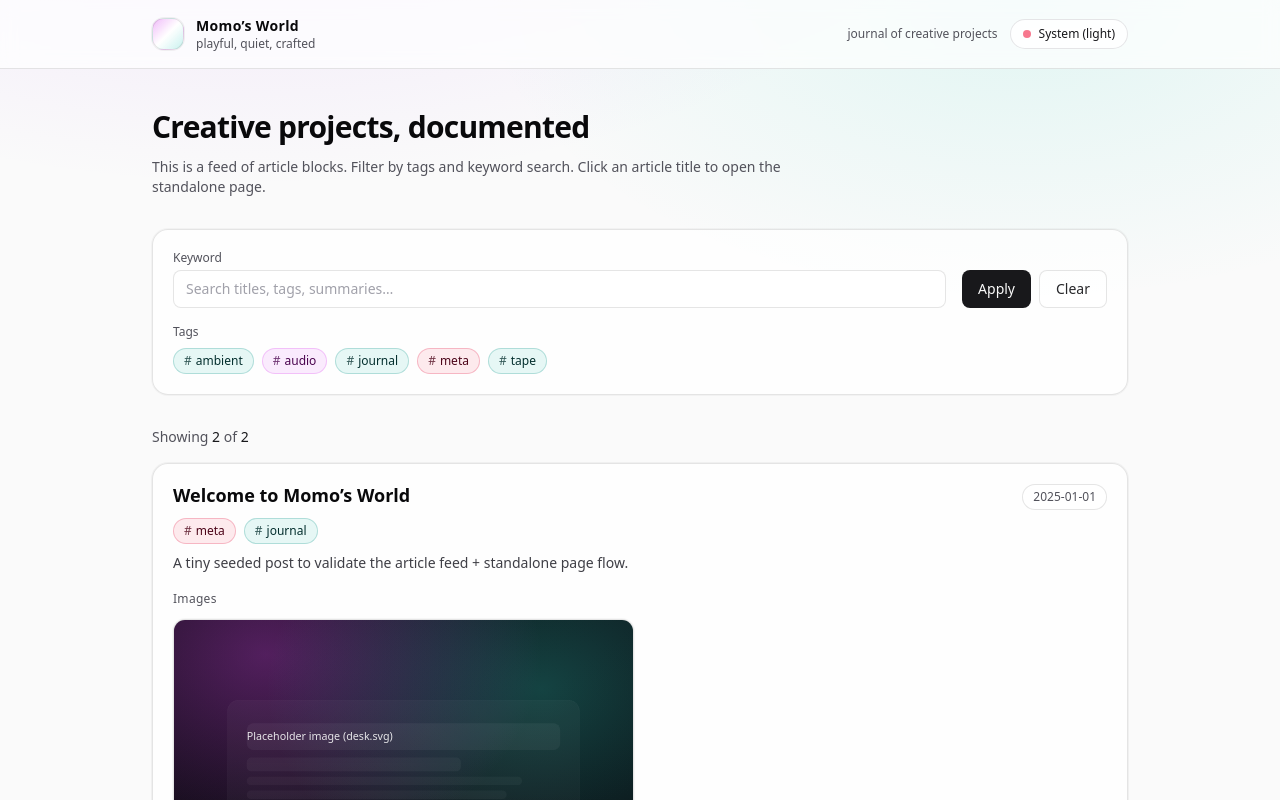
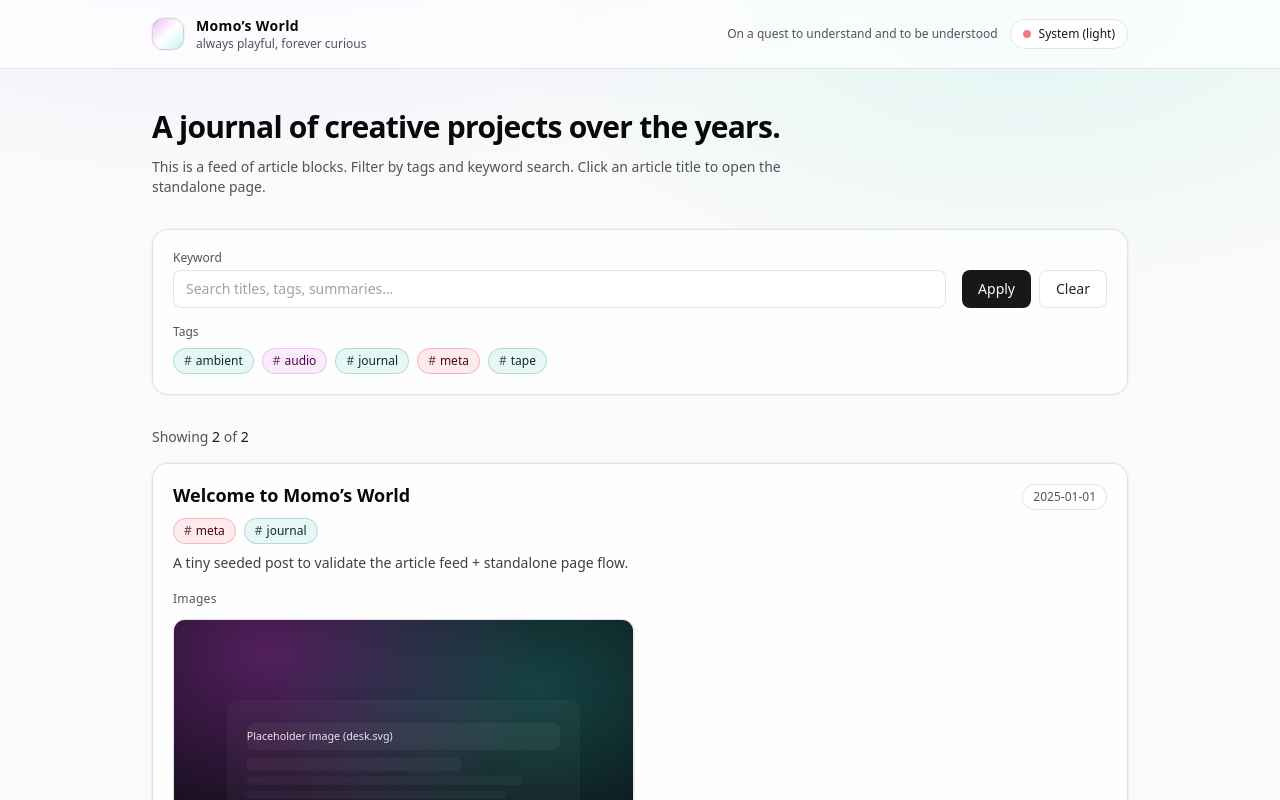
Before and after one commit to MomoPewpew/MomosWorld, a Next.js app: page / in a window 1280 px wide. Shown: the top 800 px of the page. Built offline with nearby package versions, Linux system fonts and the light colour scheme.

Commit message:
Update text content in layout.tsx and HomeClient.tsx for improved clarity and engagement. Revise descriptions to better reflect the project's mission and creative focus.

```diff
--- a/src/app/layout.tsx
+++ b/src/app/layout.tsx
@@ -33,14 +33,14 @@ export default function RootLayout({
                       Momo’s World
                     </div>
                     <div className="text-xs text-zinc-600 dark:text-zinc-400">
-                      playful, quiet, crafted
+                      always playful, forever curious
                     </div>
                   </div>
                 </Link>
 
                 <div className="flex items-center gap-3">
                   <div className="hidden text-xs text-zinc-600 dark:text-zinc-500 sm:block">
-                    journal of creative projects
+                    On a quest to understand and to be understood
                   </div>
                   <ThemeToggle />
                 </div>
--- a/src/components/HomeClient.tsx
+++ b/src/components/HomeClient.tsx
@@ -68,7 +68,7 @@ export function HomeClient({
     <div className="space-y-8">
       <section className="space-y-3">
         <h1 className="text-3xl font-semibold tracking-tight text-zinc-950 dark:text-zinc-50">
-          Creative projects, documented
+          A journal of creative projects over the years.
         </h1>
         <p className="max-w-2xl text-sm text-zinc-600 dark:text-zinc-400">
           This is a feed of article blocks. Filter by tags and keyword search.
```
